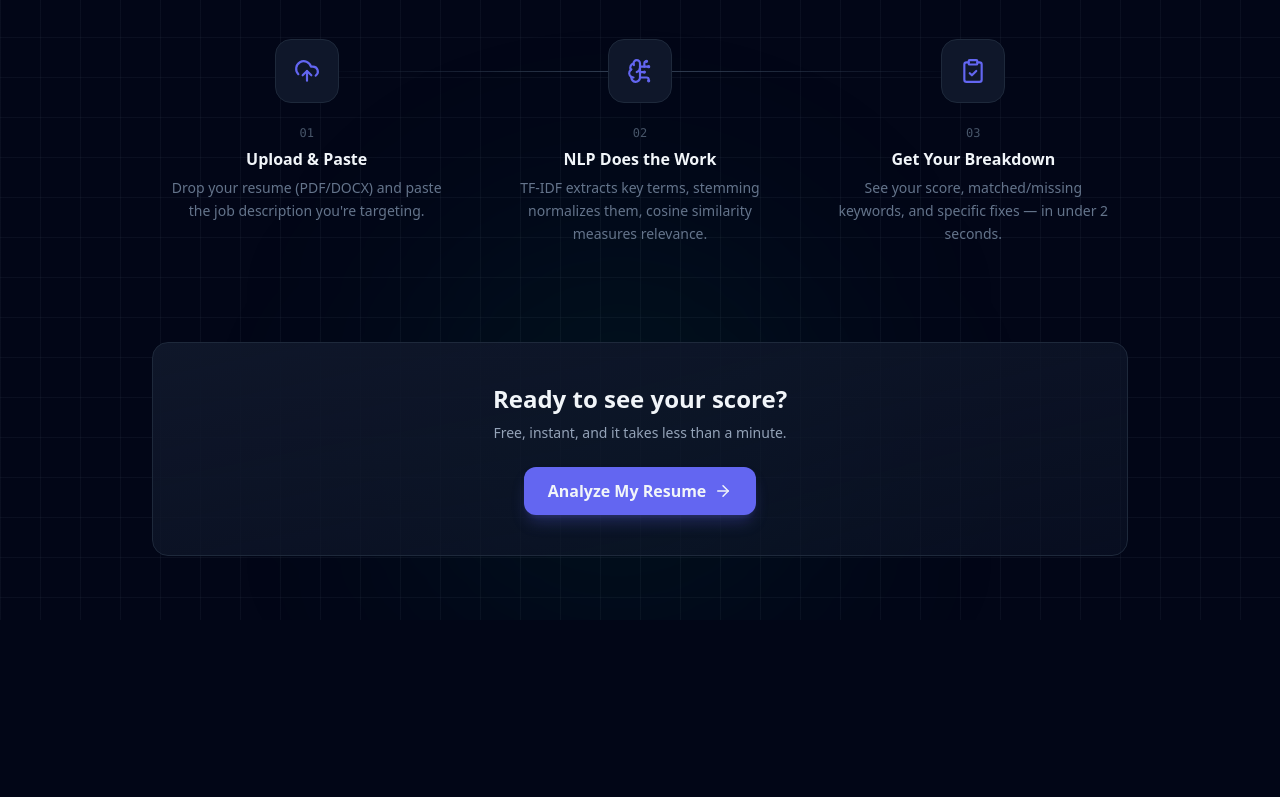
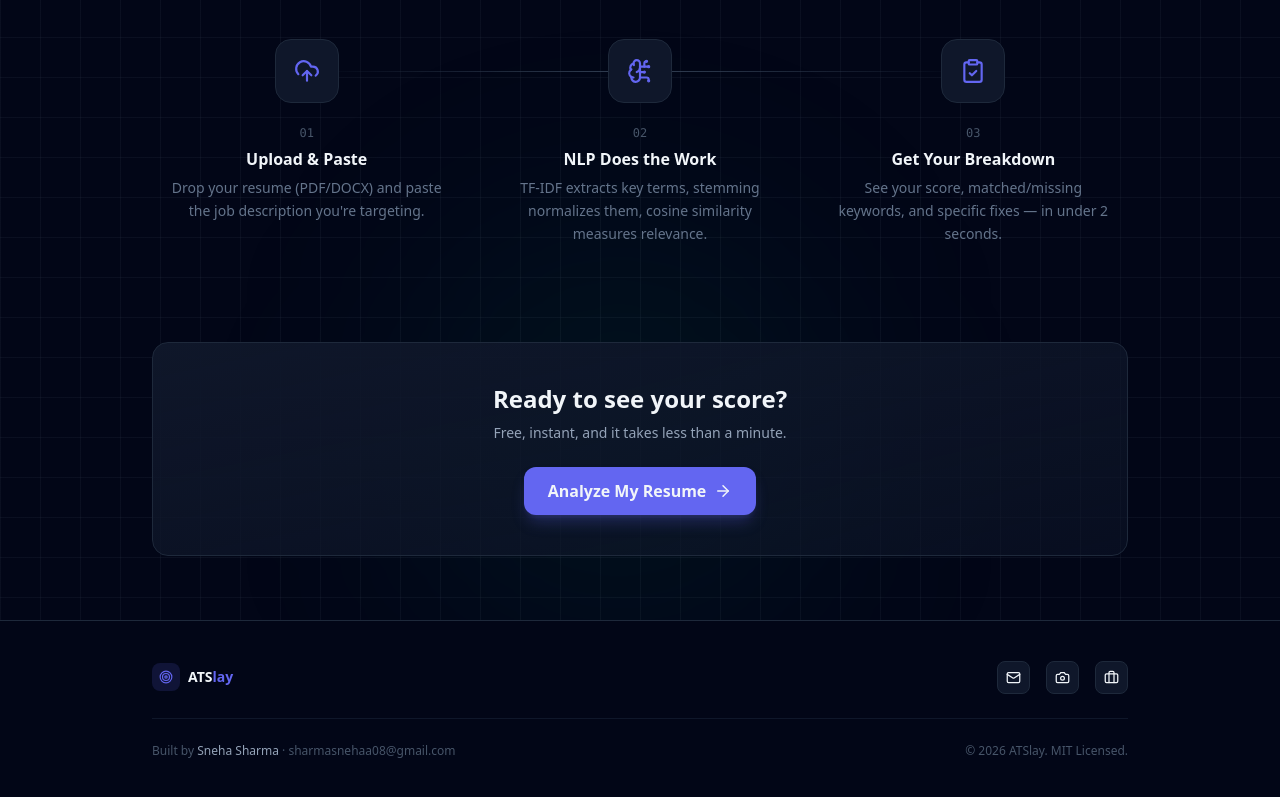
Before and after one commit to snehasharmaa912-ops/ATSlay, a React (Vite) app in the folder frontend/: page / in a window 1280 px wide. Shown: the part 988-1785 px from the top of the page. Before the commit the page ends 1608 px from the top, so only its background shows below. Built offline with nearby package versions, Linux system fonts and the light colour scheme; no server answers.

Commit message:
Add footer to layout

```diff
--- a/frontend/src/App.jsx
+++ b/frontend/src/App.jsx
@@ -1,5 +1,6 @@
 import { Routes, Route, Navigate } from "react-router-dom";
 import Navbar from "./components/Navbar";
+import Footer from "./components/Footer";
 import Home from "./pages/Home";
 import Login from "./pages/Login";
 import Register from "./pages/Register";
@@ -16,8 +17,9 @@
 
 export default function App() {
   return (
-    <div className="min-h-screen">
+    <div className="min-h-screen flex flex-col">
       <Navbar />
+      <div className="flex-1">
         <Routes>
           <Route path="/" element={<Home />} />
           <Route path="/login" element={<Login />} />
@@ -48,5 +50,7 @@
           />
         </Routes>
       </div>
+      <Footer />
+    </div>
   );
 }
```
Lines whose indentation alone changed are shown as unchanged.
